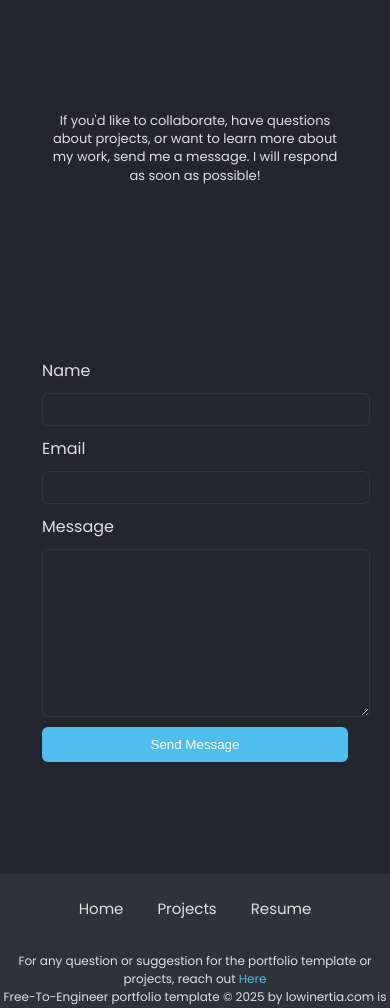
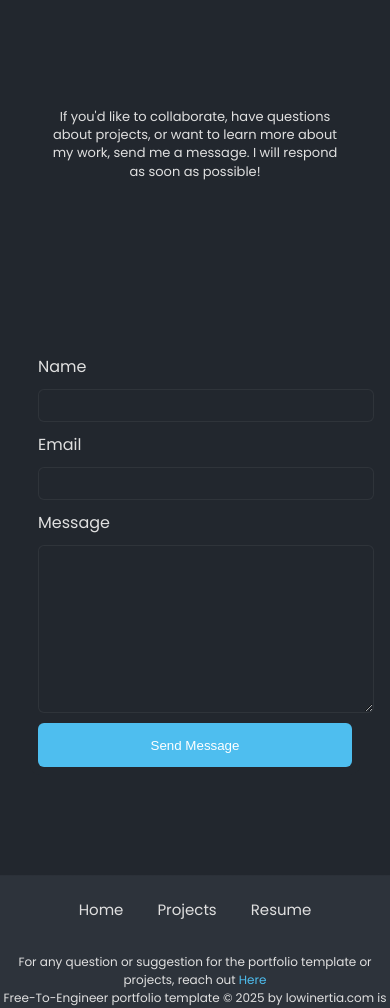
Before and after one commit to AlexZidar/AlexZidar.github.io, a Jekyll site: the page built from index.html, in a window 390 px wide. Shown: the part 3866-4874 px from the top of the page. Built offline with Jekyll 4.4.1, drawn with Linux system fonts in a browser that asks for light colours.

Commit message:
Inline mobile overrides for contact stacked layout (temporary)

```diff
--- a/_includes/contact.html
+++ b/_includes/contact.html
@@ -3,6 +3,15 @@
     <h2 class="section-title">Contact</h2>
 
     <div class="contact-wrapper">
+                <style>
+                @media (max-width:850px){
+                    .contact-wrapper{padding:8px !important; gap:8px !important}
+                    .contact-text{padding:6px 8px !important; font-size:13px !important}
+                    .contact-text p{margin:6px 0 !important}
+                    .contact-card input, .contact-card textarea{font-size:13px !important}
+                    .contact-card button{height:44px}
+                }
+                </style>
         <div class="contact-card">
             <form action="https://formspree.io/f/{{site.formspree-key}}" method="POST">
                 <label for="name">Name</label>
```
